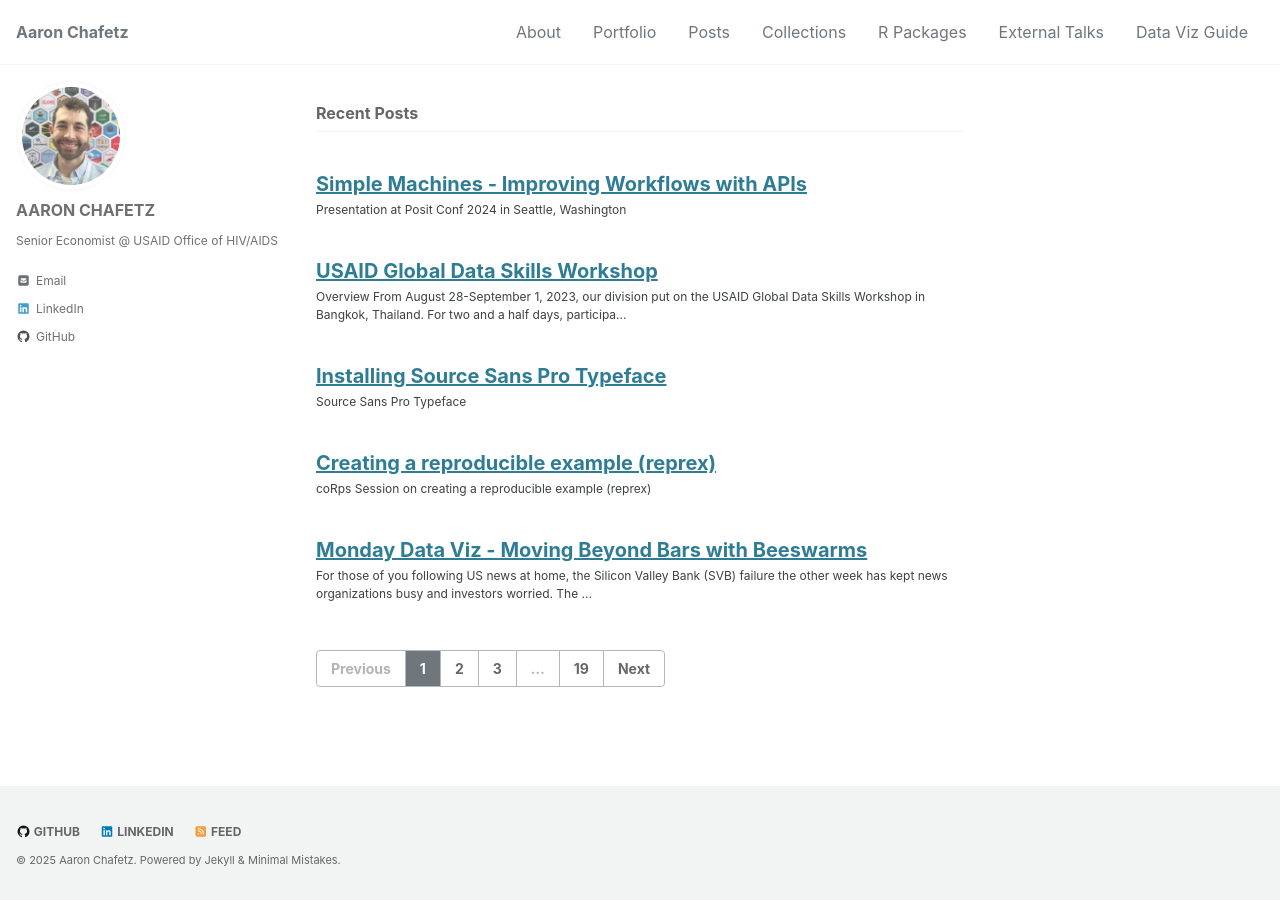
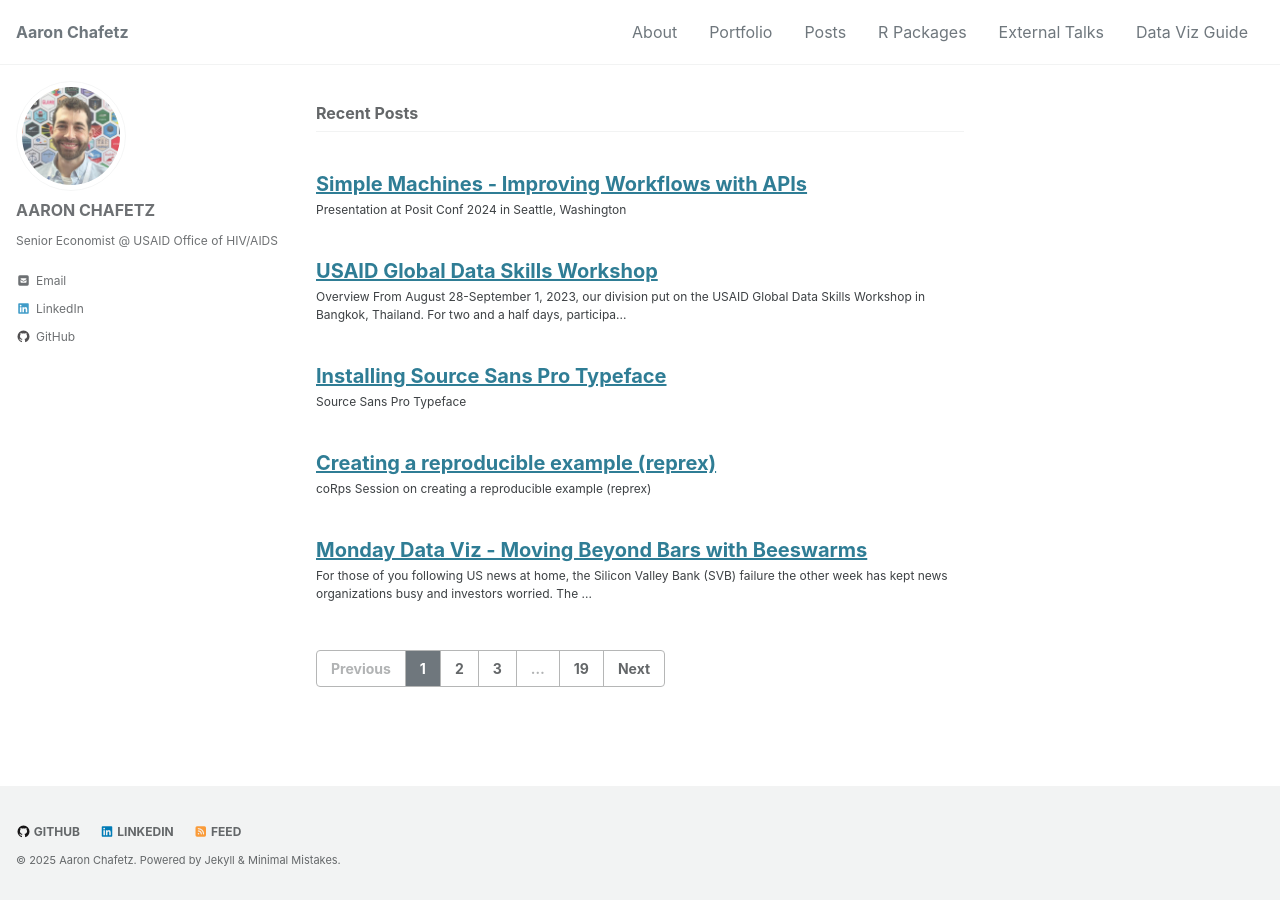
Before and after one commit to achafetz/achafetz.github.io, a Jekyll site: the page built from index.html, in a window 1280 px wide. Built offline with Jekyll 4.4.1, drawn with Linux system fonts in a browser that asks for light colours; cached includes are drawn as plain includes; the list of posts is cut into pages by our own code.

Commit message:
revert to url

```diff
--- a/_data/navigation.yml
+++ b/_data/navigation.yml
@@ -6,9 +6,6 @@ main:
   - title: "Posts"
     #url: /year-archive/
     url: https://achafetz.github.io/
-    url: /home
-  - title: "Collections"
-    url: /collection-archive/
   - title: "R Packages"
     url: https://usaid-oha-si.r-universe.dev/packages
   - title: "External Talks"
```
